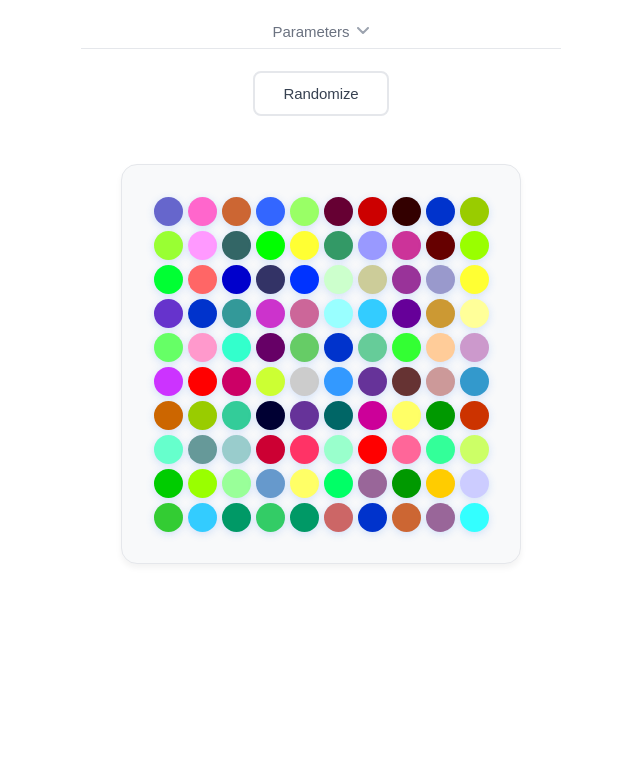
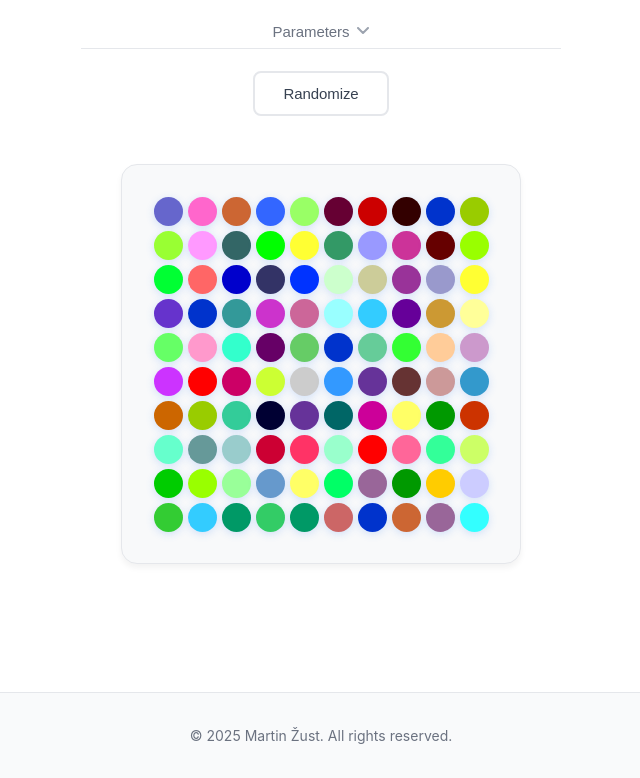
Before and after one commit to MartinZust123/social-simulations, a React (Vite) app: page / in a window 1280 px wide. Shown: the part 419-1197 px from the top of the page, without its empty margins (319-959 px from the left). Before the commit the page ends 1047 px from the top, so only its background shows below. Built offline with nearby package versions, Linux system fonts and the light colour scheme.

Commit message:
Authorship added

```diff
--- a/src/App.jsx
+++ b/src/App.jsx
@@ -7,6 +7,7 @@ import MathPage from './components/MathPage'
 import CaseStudiesPage from './components/CaseStudiesPage'
 import FvsQCaseStudy from './components/FvsQCaseStudy'
 import OrderedRatioCaseStudy from './components/OrderedRatioCaseStudy'
+import Footer from './components/Footer'
 
 function App() {
   const [gridSize, setGridSize] = useState(10);
@@ -510,6 +511,7 @@ function App() {
         <Route path="/case-studies/ordered-ratio" element={<OrderedRatioCaseStudy />} />
         <Route path="*" element={<Navigate to="/" replace />} />
       </Routes>
+      <Footer />
     </div>
   )
 }
--- /dev/null
+++ b/src/components/Footer.jsx
@@ -0,0 +1,22 @@
+function Footer() {
+  return (
+    <footer style={{
+      width: '100%',
+      padding: '2rem 0',
+      marginTop: '4rem',
+      borderTop: '1px solid #e5e7eb',
+      textAlign: 'center',
+      backgroundColor: '#f9fafb'
+    }}>
+      <p style={{
+        margin: 0,
+        fontSize: '0.875rem',
+        color: '#6b7280'
+      }}>
+        © {new Date().getFullYear()} Martin Žust. All rights reserved.
+      </p>
+    </footer>
+  );
+}
+
+export default Footer;
--- a/src/components/FvsQCaseStudy.jsx
+++ b/src/components/FvsQCaseStudy.jsx
@@ -9,6 +9,9 @@ function FvsQCaseStudy() {
           ← Back to Case Studies
         </Link>
         <h2 className="math-heading">F vs. q on 10×10 Grid</h2>
+        <p className="math-text" style={{fontSize: '0.95rem', color: '#6b7280', fontStyle: 'italic', marginBottom: '2rem'}}>
+          By Martin Žust
+        </p>
 
         <h3 className="math-subheading">The Question</h3>
         <p className="math-text">
--- a/src/components/OrderedRatioCaseStudy.jsx
+++ b/src/components/OrderedRatioCaseStudy.jsx
@@ -9,6 +9,9 @@ function OrderedRatioCaseStudy() {
           ← Back to Case Studies
         </Link>
         <h2 className="math-heading">Ordered vs Unordered Features: How Cultural Traits Change</h2>
+        <p className="math-text" style={{fontSize: '0.95rem', color: '#6b7280', fontStyle: 'italic', marginBottom: '2rem'}}>
+          By Martin Žust
+        </p>
 
         <h3 className="math-subheading">The Question</h3>
         <p className="math-text">
```
